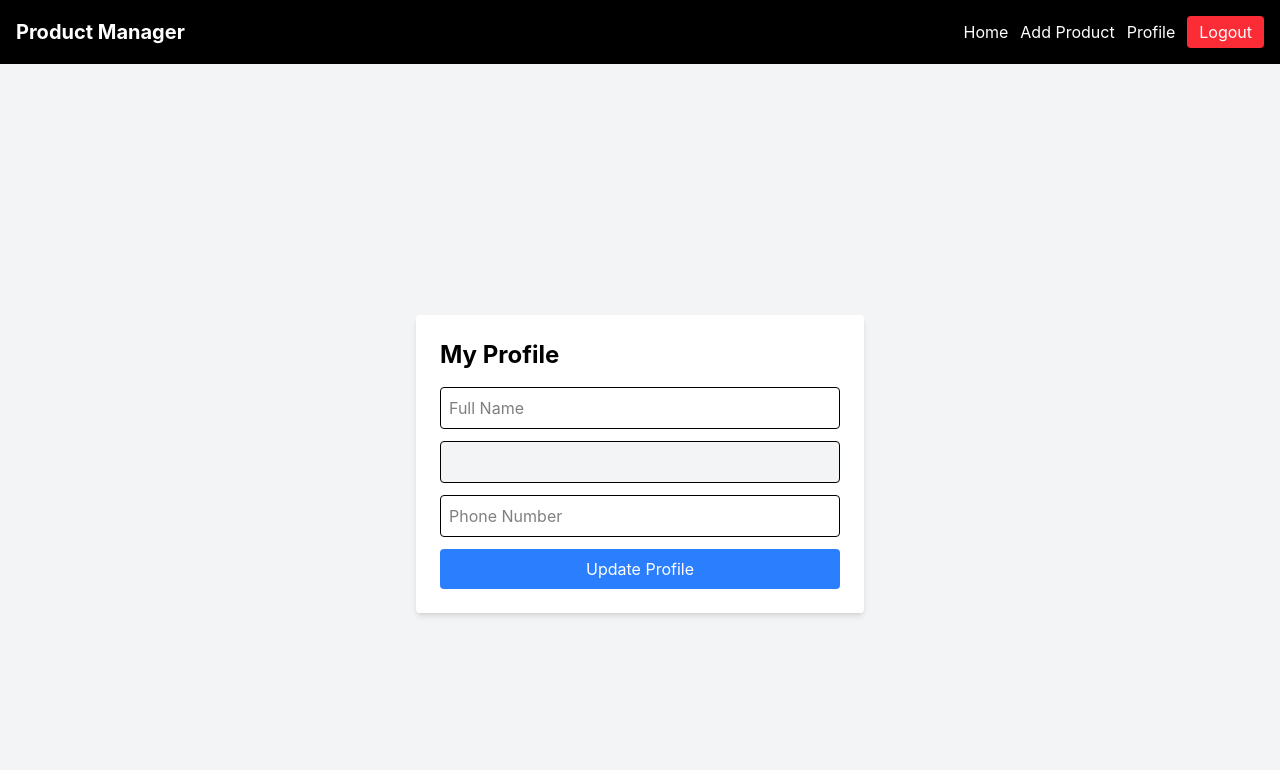
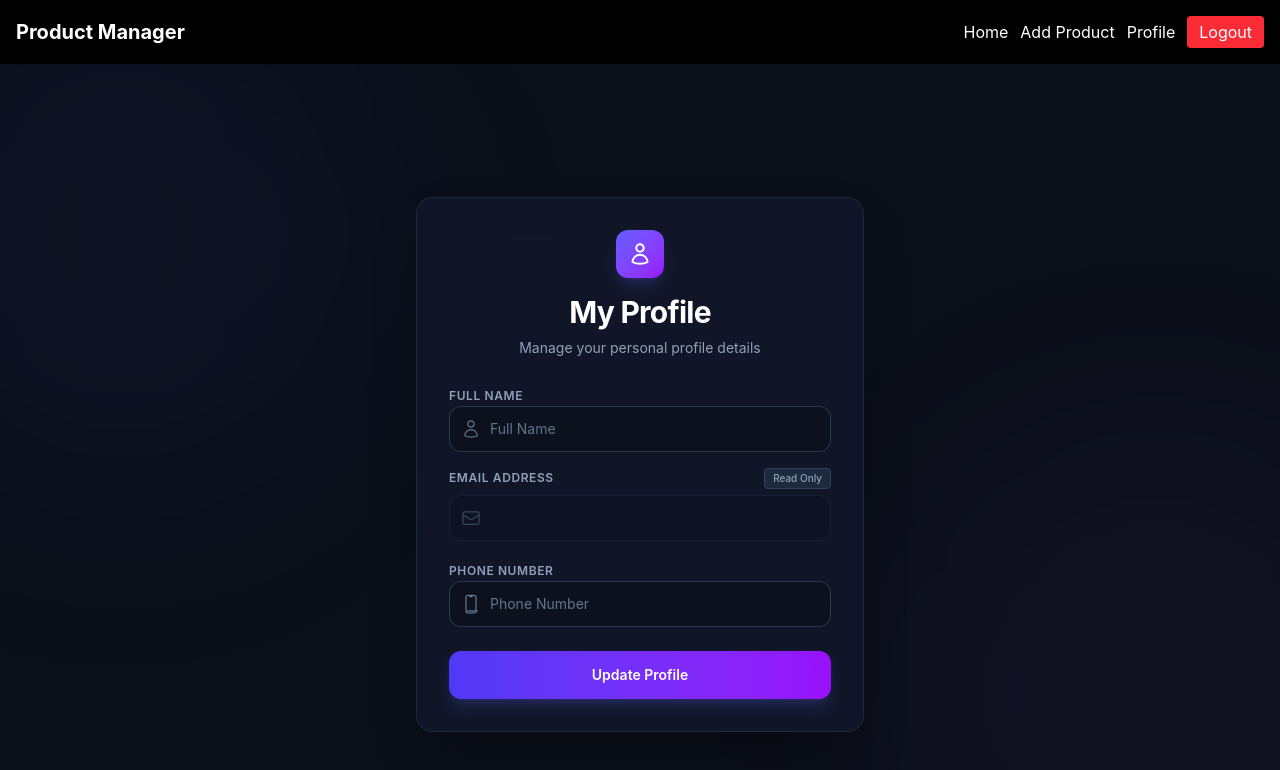
Before and after one commit to Poonammandloi01/Interview-Assignment, a React app in the folder frontend/: page /profile in a window 1280 px wide. Shown: the top 770 px of the page. Built offline with nearby package versions, Linux system fonts and the light colour scheme; no server answers; sample sign-in values are in the browser's storage; the HTML template or start-up script is replaced by a standard one.

Commit message:
change ui design for profil page

```diff
--- a/frontend/src/pages/ProductDetails.jsx
+++ b/frontend/src/pages/ProductDetails.jsx
@@ -23,49 +23,103 @@ function ProductDetails() {
 
   if (!product) {
     return (
-      <div className="flex justify-center items-center min-h-screen">
-        Loading...
+      <div className="flex flex-col justify-center items-center min-h-screen bg-[#0B0F19] text-slate-300 space-y-4">
+        {/* Loading Spinner */}
+        <div className="relative w-12 h-12">
+          <div className="absolute inset-0 rounded-full border-4 border-slate-800" />
+          <div className="absolute inset-0 rounded-full border-4 border-indigo-500 border-t-transparent animate-spin" />
+        </div>
+        <span className="text-sm font-semibold tracking-wider uppercase text-slate-500">
+          Loading Details...
+        </span>
       </div>
     );
   }
 
   return (
-    <div className="min-h-screen bg-gray-100 p-6">
+    <div className="min-h-screen bg-[#0B0F19] text-slate-100 p-6 sm:p-8 relative overflow-hidden">
+      {/* Decorative Background Mesh Glows */}
+      <div className="absolute top-[-10%] left-[-10%] w-[500px] h-[500px] rounded-full bg-indigo-500/5 blur-[120px] pointer-events-none" />
+      <div className="absolute bottom-[-10%] right-[-10%] w-[500px] h-[500px] rounded-full bg-purple-500/5 blur-[120px] pointer-events-none" />
 
+      <div className="relative max-w-2xl mx-auto">
+
+        {/* Back Button */}
         <button
           onClick={() => navigate("/home")}
-        className="mb-4 bg-gray-500 text-white px-3 py-1 rounded"
+          className="flex items-center gap-2 px-4 py-2 mb-6 bg-slate-800/80 hover:bg-slate-700 text-slate-300 text-sm font-semibold rounded-xl border border-slate-700 transition duration-150 transform active:scale-[0.98] cursor-pointer"
         >
-        Back
+          <svg xmlns="http://www.w3.org/2000/svg" fill="none" viewBox="0 0 24 24" strokeWidth={2.5} stroke="currentColor" className="w-4 h-4">
+            <path strokeLinecap="round" strokeLinejoin="round" d="M15.75 19.5L8.25 12l7.5-7.5" />
+          </svg>
+          Back to Catalog
         </button>
 
-      <div className="bg-white p-6 rounded shadow max-w-2xl mx-auto">
+        {/* Product Card */}
+        <div className="bg-[#131B2E]/70 backdrop-blur-xl p-6 sm:p-8 rounded-2xl border border-slate-800 shadow-2xl shadow-black/40 space-y-6">
 
+          {/* Product Image */}
+          <div className="relative overflow-hidden rounded-xl border border-slate-800 bg-[#0B0F19]/40">
             <img
               src={product.image}
-          className="w-full h-60 object-cover rounded"
+              alt={product.name}
+              className="w-full h-80 object-cover hover:scale-105 transition duration-500"
             />
+            {/* Category tag bubble on top of image */}
+            <span className="absolute top-3 right-3 px-3 py-1 bg-slate-900/90 backdrop-blur text-indigo-400 text-xs font-semibold uppercase tracking-wider rounded-lg border border-slate-800">
+              {product.category}
+            </span>
+          </div>
 
-        <h1 className="text-2xl font-bold mt-4">
+          {/* Name & Title */}
+          <div className="space-y-2">
+            <h1 className="text-3xl font-extrabold text-white tracking-tight">
               {product.name}
             </h1>
-
-        <p className="text-gray-600 mt-2">
+            <p className="text-slate-300 leading-relaxed text-sm sm:text-base">
               {product.description}
             </p>
+          </div>
 
-        <p className="mt-2">
-          <b>Price:</b> ₹{product.price}
-        </p>
+          {/* Key Specs Dashboard Grid */}
+          <div className="grid grid-cols-1 sm:grid-cols-3 gap-4 pt-4 border-t border-slate-800/60">
 
-        <p>
-          <b>Category:</b> {product.category}
-        </p>
+            {/* Price block */}
+            <div className="bg-[#0B0F19]/50 border border-slate-800/60 rounded-xl p-4 flex flex-col space-y-1">
+              <span className="text-xs font-semibold text-slate-500 uppercase tracking-wider">
+                Price
+              </span>
+              <span className="text-2xl font-bold text-emerald-400">
+                ₹{product.price}
+              </span>
+            </div>
 
-        <p>
-          <b>Stock:</b> {product.stock}
-        </p>
+            {/* Category block */}
+            <div className="bg-[#0B0F19]/50 border border-slate-800/60 rounded-xl p-4 flex flex-col space-y-1">
+              <span className="text-xs font-semibold text-slate-500 uppercase tracking-wider">
+                Category
+              </span>
+              <span className="text-lg font-semibold text-indigo-400 capitalize">
+                {product.category}
+              </span>
+            </div>
 
+            {/* Stock block */}
+            <div className="bg-[#0B0F19]/50 border border-slate-800/60 rounded-xl p-4 flex flex-col space-y-1">
+              <span className="text-xs font-semibold text-slate-500 uppercase tracking-wider">
+                Stock Status
+              </span>
+              <div className="flex items-center gap-2 pt-0.5">
+                <span className={`w-2.5 h-2.5 rounded-full ${Number(product.stock) > 0 ? "bg-emerald-500 animate-pulse" : "bg-rose-500"}`} />
+                <span className="text-lg font-semibold text-slate-200">
+                  {product.stock} units
+                </span>
+              </div>
+            </div>
+
+          </div>
+
+        </div>
       </div>
     </div>
   );
--- a/frontend/src/pages/Profile.jsx
+++ b/frontend/src/pages/Profile.jsx
@@ -53,43 +53,109 @@ function Profile() {
     <>
       <Navbar />
 
-      <div className="min-h-screen bg-gray-100 flex justify-center items-center">
+      <div className="min-h-screen bg-[#0B0F19] text-slate-100 flex justify-center items-center relative overflow-hidden px-4 py-12">
+        {/* Decorative Background Mesh Glows */}
+        <div className="absolute top-[-10%] left-[-10%] w-[500px] h-[500px] rounded-full bg-indigo-500/5 blur-[120px] pointer-events-none" />
+        <div className="absolute bottom-[-10%] right-[-10%] w-[500px] h-[500px] rounded-full bg-purple-500/5 blur-[120px] pointer-events-none" />
+
+        {/* Card Form */}
         <form
           onSubmit={handleSubmit}
-          className="bg-white p-6 rounded shadow-md w-full max-w-md"
+          className="relative bg-[#131B2E]/70 backdrop-blur-xl p-8 rounded-2xl border border-slate-800 shadow-2xl shadow-black/40 w-full max-w-md space-y-6"
         >
-          <h2 className="text-2xl font-bold mb-4">
+          {/* Header */}
+          <div className="text-center space-y-2">
+            {/* User Icon Badge */}
+            <div className="mx-auto w-12 h-12 rounded-xl bg-gradient-to-br from-indigo-500 to-purple-600 flex items-center justify-center shadow-lg shadow-indigo-500/20">
+              <svg xmlns="http://www.w3.org/2000/svg" fill="none" viewBox="0 0 24 24" strokeWidth={2} stroke="currentColor" className="w-6 h-6 text-white">
+                <path strokeLinecap="round" strokeLinejoin="round" d="M15.75 6a3.75 3.75 0 1 1-7.5 0 3.75 3.75 0 0 1 7.5 0zM4.501 20.118a7.5 7.5 0 0 1 14.998 0A17.933 17.933 0 0 1 12 21.75c-2.676 0-5.216-.584-7.499-1.632z" />
+              </svg>
+            </div>
+
+            <h2 className="text-3xl font-bold tracking-tight text-white mt-4">
               My Profile
             </h2>
+            <p className="text-sm text-slate-400">
+              Manage your personal profile details
+            </p>
+          </div>
 
+          <div className="space-y-4">
+            {/* Full Name Input */}
+            <div className="space-y-1.5">
+              <label className="text-xs font-semibold text-slate-400 uppercase tracking-wider">
+                Full Name
+              </label>
+              <div className="relative">
+                <div className="absolute inset-y-0 left-0 pl-3 flex items-center pointer-events-none">
+                  <svg xmlns="http://www.w3.org/2000/svg" fill="none" viewBox="0 0 24 24" strokeWidth={1.5} stroke="currentColor" className="w-5 h-5 text-slate-500">
+                    <path strokeLinecap="round" strokeLinejoin="round" d="M15.75 6a3.75 3.75 0 1 1-7.5 0 3.75 3.75 0 0 1 7.5 0zM4.501 20.118a7.5 7.5 0 0 1 14.998 0A17.933 17.933 0 0 1 12 21.75c-2.676 0-5.216-.584-7.499-1.632z" />
+                  </svg>
+                </div>
                 <input
                   type="text"
                   name="fullName"
-            value={form.fullName}
+                  value={form.fullName || ""}
                   onChange={handleChange}
                   placeholder="Full Name"
-            className="w-full border p-2 mb-3 rounded"
+                  className="w-full bg-[#0B0F19]/60 border border-slate-700/80 rounded-xl pl-10 pr-4 py-3 text-slate-200 placeholder-slate-500 focus:outline-none focus:border-indigo-500 focus:ring-1 focus:ring-indigo-500/50 transition duration-200 text-sm"
+                  required
                 />
+              </div>
+            </div>
 
+            {/* Email (Disabled) */}
+            <div className="space-y-1.5">
+              <div className="flex justify-between items-center">
+                <label className="text-xs font-semibold text-slate-400 uppercase tracking-wider">
+                  Email Address
+                </label>
+                <span className="text-[10px] bg-slate-800 text-slate-400 font-medium px-2 py-0.5 rounded border border-slate-700">
+                  Read Only
+                </span>
+              </div>
+              <div className="relative">
+                <div className="absolute inset-y-0 left-0 pl-3 flex items-center pointer-events-none">
+                  <svg xmlns="http://www.w3.org/2000/svg" fill="none" viewBox="0 0 24 24" strokeWidth={1.5} stroke="currentColor" className="w-5 h-5 text-slate-600">
+                    <path strokeLinecap="round" strokeLinejoin="round" d="M21.75 6.75v10.5a2.25 2.25 0 0 1-2.25 2.25h-15a2.25 2.25 0 0 1-2.25-2.25V6.75m19.5 0A2.25 2.25 0 0 0 19.5 4.5h-15a2.25 2.25 0 0 0-2.25 2.25m19.5 0v.243a2.25 2.25 0 0 1-1.07 1.916l-7.5 4.615a2.25 2.25 0 0 1-2.36 0L3.32 8.91a2.25 2.25 0 0 1-1.07-1.916V6.75" />
+                  </svg>
+                </div>
                 <input
                   type="email"
-            value={form.email}
+                  value={form.email || ""}
                   disabled
-            className="w-full border p-2 mb-3 rounded bg-gray-100"
+                  className="w-full bg-[#0B0F19]/30 border border-slate-800/80 rounded-xl pl-10 pr-4 py-3 text-slate-500 cursor-not-allowed opacity-75 text-sm focus:outline-none"
                 />
+              </div>
+            </div>
 
+            {/* Phone Number Input */}
+            <div className="space-y-1.5">
+              <label className="text-xs font-semibold text-slate-400 uppercase tracking-wider">
+                Phone Number
+              </label>
+              <div className="relative">
+                <div className="absolute inset-y-0 left-0 pl-3 flex items-center pointer-events-none">
+                  <svg xmlns="http://www.w3.org/2000/svg" fill="none" viewBox="0 0 24 24" strokeWidth={1.5} stroke="currentColor" className="w-5 h-5 text-slate-500">
+                    <path strokeLinecap="round" strokeLinejoin="round" d="M10.5 1.5H8.25A2.25 2.25 0 0 0 6 3.75v16.5a2.25 2.25 0 0 0 2.25 2.25h7.5A2.25 2.25 0 0 0 18 20.25V3.75a2.25 2.25 0 0 0-2.25-2.25H13.5m-3 0V3h3V1.5m-3 0h3m-6 18.75h12" />
+                  </svg>
+                </div>
                 <input
                   type="text"
                   name="phone"
-            value={form.phone}
+                  value={form.phone || ""}
                   onChange={handleChange}
                   placeholder="Phone Number"
-            className="w-full border p-2 mb-3 rounded"
+                  className="w-full bg-[#0B0F19]/60 border border-slate-700/80 rounded-xl pl-10 pr-4 py-3 text-slate-200 placeholder-slate-500 focus:outline-none focus:border-indigo-500 focus:ring-1 focus:ring-indigo-500/50 transition duration-200 text-sm"
                 />
+              </div>
+            </div>
+          </div>
 
+          {/* Submit Button */}
           <button
             type="submit"
-            className="w-full bg-blue-500 text-white py-2 rounded"
+            className="w-full py-3.5 px-4 bg-gradient-to-r from-indigo-600 to-purple-600 hover:from-indigo-500 hover:to-purple-500 text-white font-semibold rounded-xl shadow-lg shadow-indigo-500/20 hover:shadow-indigo-500/30 transition-all duration-200 transform active:scale-[0.98] focus:outline-none focus:ring-2 focus:ring-indigo-500 focus:ring-offset-2 focus:ring-offset-[#131B2E] text-sm cursor-pointer"
           >
             Update Profile
           </button>
```
Lines whose indentation alone changed are shown as unchanged.
